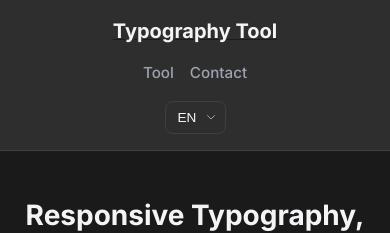
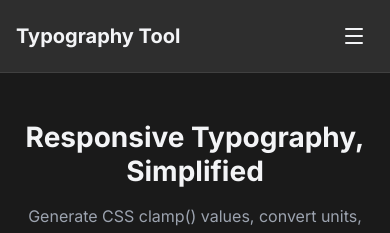
Before and after one commit to dpulgar97/css-text-lab, a React (Vite) app: page /en in a window 390 px wide. Shown: the top 233 px of the page. Built offline with nearby package versions, Linux system fonts and the light colour scheme.

Commit message:
Changes on navbar component

```diff
--- a/package.json
+++ b/package.json
@@ -13,6 +13,7 @@
     "i18next": "^25.8.14",
     "i18next-browser-languagedetector": "^8.2.1",
     "i18next-http-backend": "^3.0.2",
+    "lucide-react": "^1.14.0",
     "react": "^19.2.0",
     "react-dom": "^19.2.0",
     "react-helmet-async": "^3.0.0",
--- a/src/components/layout/Navbar.css
+++ b/src/components/layout/Navbar.css
@@ -1,4 +1,4 @@
-/* src/components/layout/Header.css */
+/* src/components/layout/Navbar.css */
 .site-header {
   background-color: var(--bg-card);
   border-bottom: 1px solid var(--border-subtle);
@@ -6,6 +6,11 @@
   position: sticky;
   top: 0;
   z-index: 100;
+  transition: transform 0.3s ease;
+}
+
+.site-header.hidden {
+  transform: translateY(-100%);
 }
 
 .header-content {
@@ -17,6 +22,10 @@
   padding: 0 1.5rem;
 }
 
+.logo {
+  text-decoration: none;
+}
+
 .logo-text {
   font-size: 1.25rem;
   font-weight: 700;
@@ -25,7 +34,9 @@
 
 .main-nav {
   display: flex;
+  align-items: center;
   gap: 1.5rem;
+  margin-left: auto;
 }
 
 .nav-link {
@@ -41,13 +52,91 @@
   color: var(--primary);
 }
 
+.nav-item {
+  display: flex;
+  align-items: center;
+}
+
+.menu-toggle {
+  display: none;
+  background: none;
+  border: none;
+  color: var(--text-main);
+  cursor: pointer;
+  padding: 0.5rem;
+}
+
+.mobile-close {
+  display: none;
+}
+
+.nav-overlay {
+  display: none;
+}
+
 @media (max-width: 768px) {
-  .header-content {
-    flex-direction: column;
-    gap: 1rem;
+  .menu-toggle {
+    display: flex;
+    align-items: center;
+    justify-content: center;
+    margin-left: auto;
   }
 
   .main-nav {
-    gap: 1rem;
+    position: fixed;
+    top: 0;
+    right: 0;
+    width: 280px;
+    height: 100vh;
+    background-color: var(--bg-card);
+    border-left: 1px solid var(--border-subtle);
+    flex-direction: column;
+    align-items: flex-start;
+    padding: 1.5rem;
+    gap: 0;
+    transform: translateX(100%);
+    transition: transform 0.3s ease;
+    z-index: 200;
+    margin-left: 0;
+  }
+
+  .main-nav.open {
+    transform: translateX(0);
+  }
+
+  .mobile-close {
+    display: flex;
+    align-self: flex-end;
+    background: none;
+    border: none;
+    color: var(--text-main);
+    cursor: pointer;
+    padding: 0.5rem;
+    margin-bottom: 1rem;
+  }
+
+  .nav-link {
+    width: 100%;
+    padding: 0.75rem 0;
+    font-size: 1.1rem;
+  }
+
+  .nav-item {
+    width: 100%;
+    padding: 0.75rem 0;
+  }
+
+  .nav-overlay {
+    display: block;
+    position: fixed;
+    inset: 0;
+    background: rgba(0, 0, 0, 0.5);
+    z-index: 150;
+    animation: fadeIn 0.3s ease;
   }
 }
+
+@keyframes fadeIn {
+  from { opacity: 0; }
+  to { opacity: 1; }
+}
--- a/src/components/layout/Navbar.jsx
+++ b/src/components/layout/Navbar.jsx
@@ -1,43 +1,92 @@
-// src/components/layout/Header.jsx
-import React from 'react';
+// src/components/layout/Navbar.jsx
+import React, { useState, useEffect, useRef } from 'react';
 import { Link, useLocation, useParams } from 'react-router-dom';
 import { useTranslation } from 'react-i18next';
+import { Menu, X } from 'lucide-react';
 import LanguageSelector from '../LanguageSelector';
 import './Navbar.css';
 
-const Header = () => {
-  const { t, i18n } = useTranslation();
+const Navbar = () => {
+  const { t } = useTranslation();
   const location = useLocation();
   const { lang } = useParams();
+  const [menuOpen, setMenuOpen] = useState(false);
+  const [visible, setVisible] = useState(true);
+  const lastScrollY = useRef(0);
 
   const isActive = (path) => location.pathname === `/${lang}${path}`;
 
+  const toggleMenu = () => setMenuOpen(!menuOpen);
+  const closeMenu = () => setMenuOpen(false);
+
+  useEffect(() => {
+    document.body.style.overflow = menuOpen ? 'hidden' : '';
+    return () => { document.body.style.overflow = ''; };
+  }, [menuOpen]);
+
+  useEffect(() => {
+    const handleScroll = () => {
+      const currentScrollY = window.scrollY;
+      if (currentScrollY > lastScrollY.current && currentScrollY > 100) {
+        setVisible(false);
+      } else {
+        setVisible(true);
+      }
+      lastScrollY.current = currentScrollY;
+    };
+
+    window.addEventListener('scroll', handleScroll, { passive: true });
+    return () => window.removeEventListener('scroll', handleScroll);
+  }, []);
+
   return (
-    <header className="site-header">
+    <header className={`site-header ${!visible ? 'hidden' : ''}`}>
       <div className="container header-content">
-        <Link to={`/${lang || 'en'}`} className="logo">
+        <Link to={`/${lang || 'en'}`} className="logo" onClick={closeMenu}>
           <span className="logo-text">Typography Tool</span>
         </Link>
 
-        <nav className="main-nav">
+        <nav className={`main-nav ${menuOpen ? 'open' : ''}`}>
+          <button
+            className="mobile-close"
+            onClick={closeMenu}
+            aria-label="Close menu"
+          >
+            <X size={24} />
+          </button>
+
           <Link
             to={`/${lang || 'en'}`}
             className={`nav-link ${isActive('/') ? 'active' : ''}`}
+            onClick={closeMenu}
           >
             {t('nav.tool')}
           </Link>
           <Link
             to={`/${lang || 'en'}/contact`}
             className={`nav-link ${isActive('/contact') ? 'active' : ''}`}
+            onClick={closeMenu}
           >
             {t('nav.contact')}
           </Link>
+          <div className="nav-item">
+            <LanguageSelector />
+          </div>
         </nav>
 
-        <LanguageSelector />
+        <button
+          className="menu-toggle"
+          onClick={toggleMenu}
+          aria-label="Open menu"
+          aria-expanded={menuOpen}
+        >
+          <Menu size={24} />
+        </button>
       </div>
+
+      {menuOpen && <div className="nav-overlay" onClick={closeMenu} />}
     </header>
   );
 };
 
-export default Header;
+export default Navbar;
--- a/src/features/typograghy-tool/ClampGenerator.css
+++ b/src/features/typograghy-tool/ClampGenerator.css
@@ -127,14 +127,13 @@
 
 .clamp-error {
     background-color: rgba(239, 68, 68, 0.1);
-    border: 1px solid var(--error);
     border-radius: var(--radius-md);
     padding: 0.75rem 1rem;
     display: flex;
     align-items: center;
     gap: 0.5rem;
     color: var(--error);
-    font-size: 0.85rem;
+    font-size: clamp(0.9rem, 0.825rem + 0.0125vw, 1rem);
 }
 
 .error-icon {
--- a/src/features/typograghy-tool/UnitConverter.css
+++ b/src/features/typograghy-tool/UnitConverter.css
@@ -133,11 +133,6 @@
 .base-font-info {
     display: flex;
     align-items: center;
-    gap: 0.5rem;
-    background-color: var(--bg-card);
-    border: 1px solid var(--border-subtle);
-    border-radius: var(--radius-md);
-    padding: 0.75rem 1rem;
 }
 
 .base-font-info-text {
--- a/src/features/typograghy-tool/UnitConverter.jsx
+++ b/src/features/typograghy-tool/UnitConverter.jsx
@@ -10,13 +10,15 @@ const UnitConverter = () => {
     inputValue,
     fromUnit,
     toUnit,
-    viewportSize,
+    viewportWidth,
+    viewportHeight,
     result,
     units,
     handleInputChange,
     handleFromUnitChange,
     handleToUnitChange,
-    handleViewportSizeChange,
+    handleViewportWidthChange,
+    handleViewportHeightChange,
     needsViewportInput,
     viewportLabel,
     toast,
@@ -119,22 +121,42 @@ const UnitConverter = () => {
       {/* Input condicional de Viewport */}
       {needsViewportInput && (
         <div className="converter-row">
+          {fromUnit === "vw" || toUnit === "vw" ? (
             <div className="input-group full-width">
-            <label htmlFor="viewportSize" className="input-label">
+              <label htmlFor="viewportWidth" className="input-label">
                 {viewportLabel}
-              <span className="input-hint">Required for vh/vw calculations</span>
+                <span className="input-hint">Required for vw calculations</span>
               </label>
               <input
                 type="text"
-              id="viewportSize"
-              value={viewportSize}
-              onChange={handleViewportSizeChange}
+                id="viewportWidth"
+                value={viewportWidth}
+                onChange={handleViewportWidthChange}
                 className="input-field"
                 placeholder="0"
                 inputMode="decimal"
                 lang="en-US"
               />
             </div>
+          ) : null}
+          {fromUnit === "vh" || toUnit === "vh" ? (
+            <div className="input-group full-width">
+              <label htmlFor="viewportHeight" className="input-label">
+                {viewportLabel}
+                <span className="input-hint">Required for vh calculations</span>
+              </label>
+              <input
+                type="text"
+                id="viewportHeight"
+                value={viewportHeight}
+                onChange={handleViewportHeightChange}
+                className="input-field"
+                placeholder="0"
+                inputMode="decimal"
+                lang="en-US"
+              />
+            </div>
+          ) : null}
         </div>
       )}
 
--- a/src/pages/Contact.jsx
+++ b/src/pages/Contact.jsx
@@ -3,7 +3,7 @@ import React from 'react';
 import { useTranslation } from 'react-i18next';
 import { useParams } from 'react-router-dom'; // ← Agregar este import
 import { Helmet } from 'react-helmet-async';
-import Header from '../components/layout/Navbar';
+import Navbar from '../components/layout/Navbar';
 import Footer from '../components/layout/Footer';
 import './Contact.css';
 
@@ -24,7 +24,7 @@ const Contact = () => {
                 <link rel="canonical" href={`${websiteUrl}/${currentLang}/contact`} />
             </Helmet>
 
-            <Header />
+            <Navbar />
 
             <main className="contact-page">
                 <div className="container">
--- a/src/pages/PrivacyPolicy.jsx
+++ b/src/pages/PrivacyPolicy.jsx
@@ -3,7 +3,7 @@ import React from 'react';
 import { useTranslation } from 'react-i18next';
 import { useParams } from 'react-router-dom';
 import { Helmet } from 'react-helmet-async';
-import Header from '../components/layout/Navbar';
+import Navbar from '../components/layout/Navbar';
 import Footer from '../components/layout/Footer';
 import './PrivacyPolicy.css';
 
@@ -25,7 +25,7 @@ const PrivacyPolicy = () => {
                 <link rel="canonical" href={`${websiteUrl}/${currentLang}/privacy`} />
             </Helmet>
 
-            <Header />
+            <Navbar />
 
             <main className="privacy-page">
                 <div className="container">
```
Also changed, not shown: src/hooks/useConverter.js (+19 -10 lines), src/utils/convertions.js (+16 -13 lines), src/components/layout/MainLayout.jsx (deleted), 1 other file (tests, documents, lock files or other folders). Lines whose indentation alone changed are shown as unchanged.
